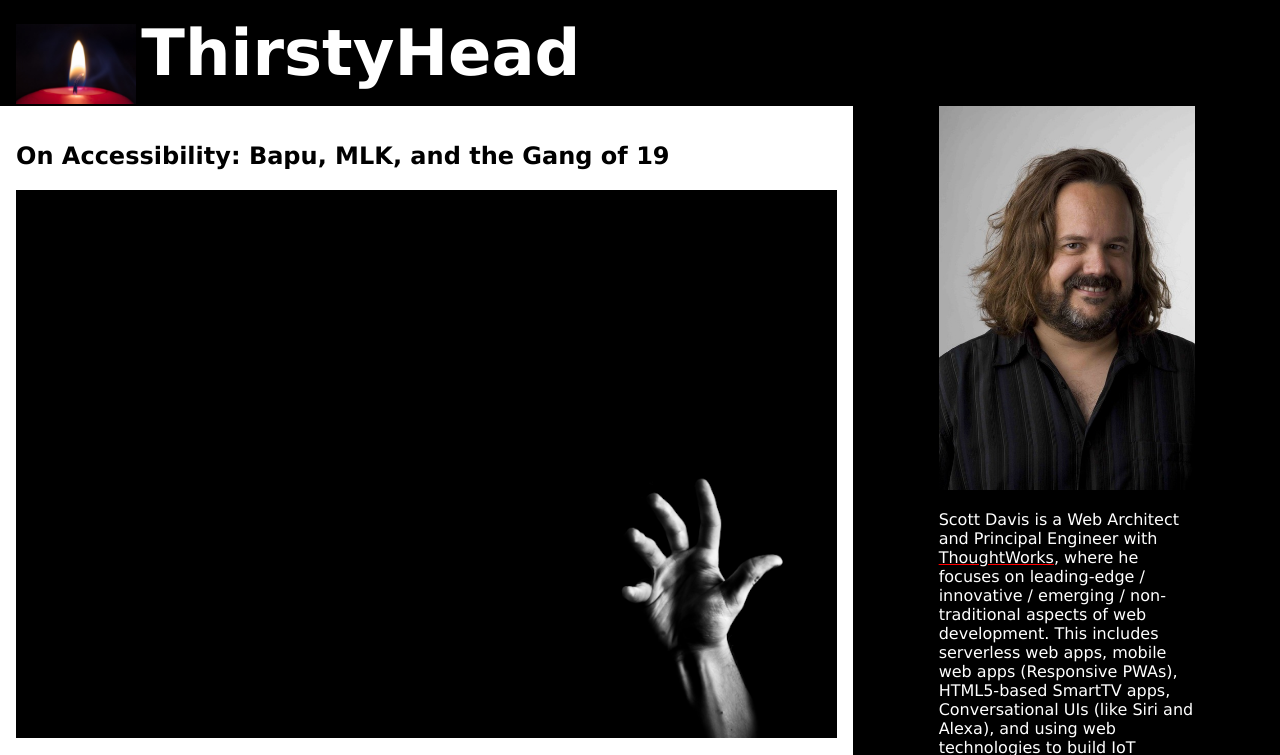
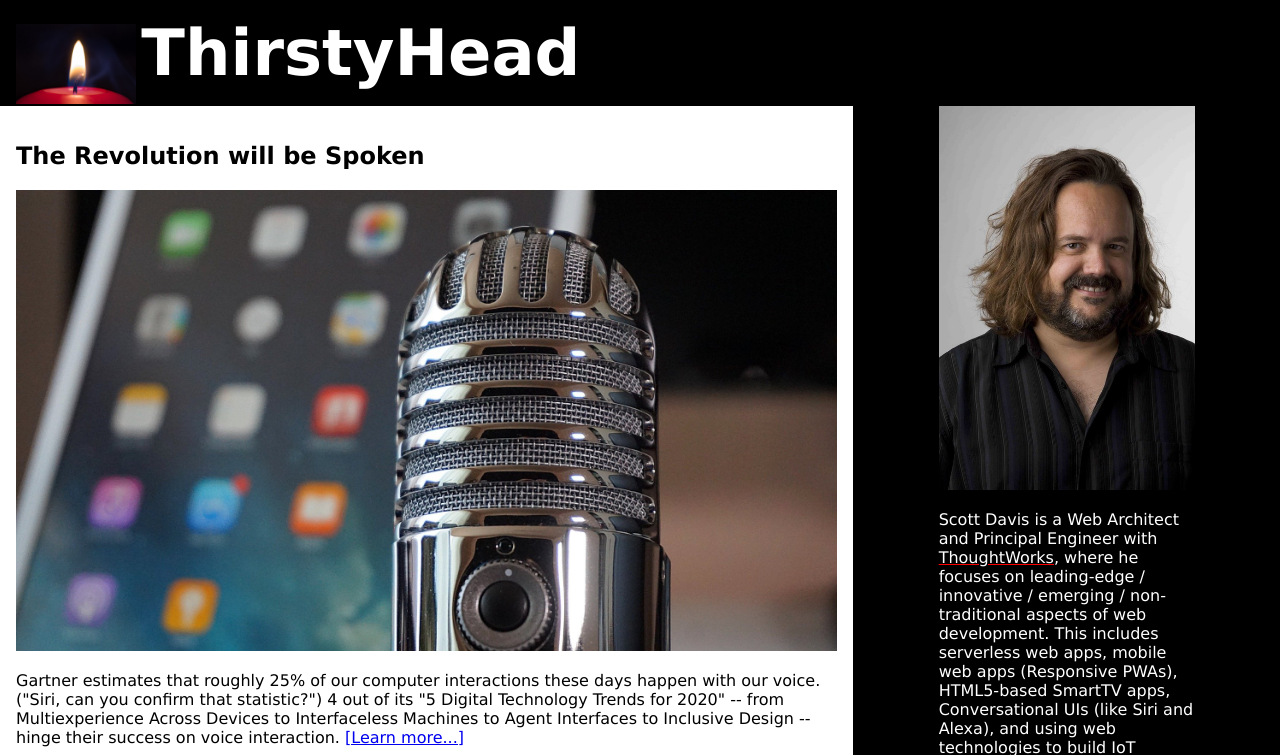
Before and after one commit to ThirstyHead/thirstyhead, a website: page public/index.html in a window 1280 px wide. Shown: the top 755 px of the page. Drawn offline with Linux system fonts and the light colour scheme.

Commit message:
added the revolution will be spoken

```diff
--- a/public/index.html
+++ b/public/index.html
@@ -22,14 +22,16 @@
 
     <main>
       <article class="wide">
-        <a href="https://thirstyhead.com/on-accessibility"
+        <a href="https://thirstyhead.com/the-revolution-will-be-spoken"
            class="sneaky">
-        <h1>On Accessibility: Bapu, MLK, and the Gang of 19</h1>
-        <img src="hand.jpg"
-             alt="A stark black and white photo of a hand, reaching up"
+          <h1>The Revolution will be Spoken</h1>
+        <img src="microphone.jpg"
+             alt="A microphone in front of a computer tablet"
              class="contain">
         </a>
-        <p>What if I told you that your website has a showstopper bug that is preventing 1 out of 5 people from using it? What if I told you that the same excluded user base has about $550 billion of disposable income (in the US alone - $8 trillion worldwide) that you are missing out on? <a href="https://thirstyhead.com/on-accessibility">[Learn more...]</a></p>
+        <p>Gartner estimates that roughly 25% of our computer interactions these days happen with our voice. ("Siri, can you confirm that statistic?") 4 out of its "5 Digital Technology Trends for 2020" -- from Multiexperience Across Devices to Interfaceless Machines to Agent Interfaces to Inclusive Design -- hinge their success on voice interaction.
+
+<a href="https://thirstyhead.com/the-revolution-will-be-spoken">[Learn more...]</a></p>
       </article>
 
 
```
Also changed, not shown: public/package.json (added, +24 -0 lines), public/microphone.jpg (added), 1 other file.
